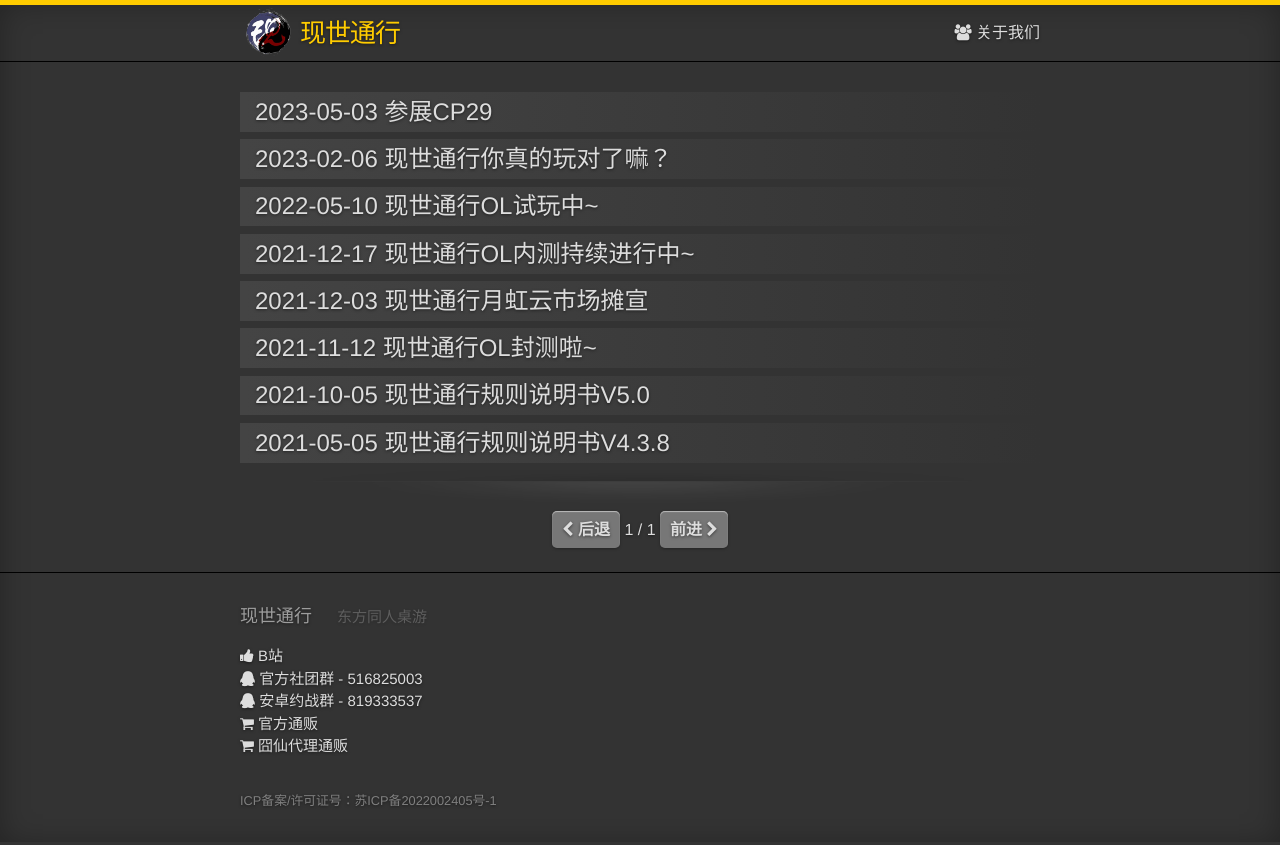
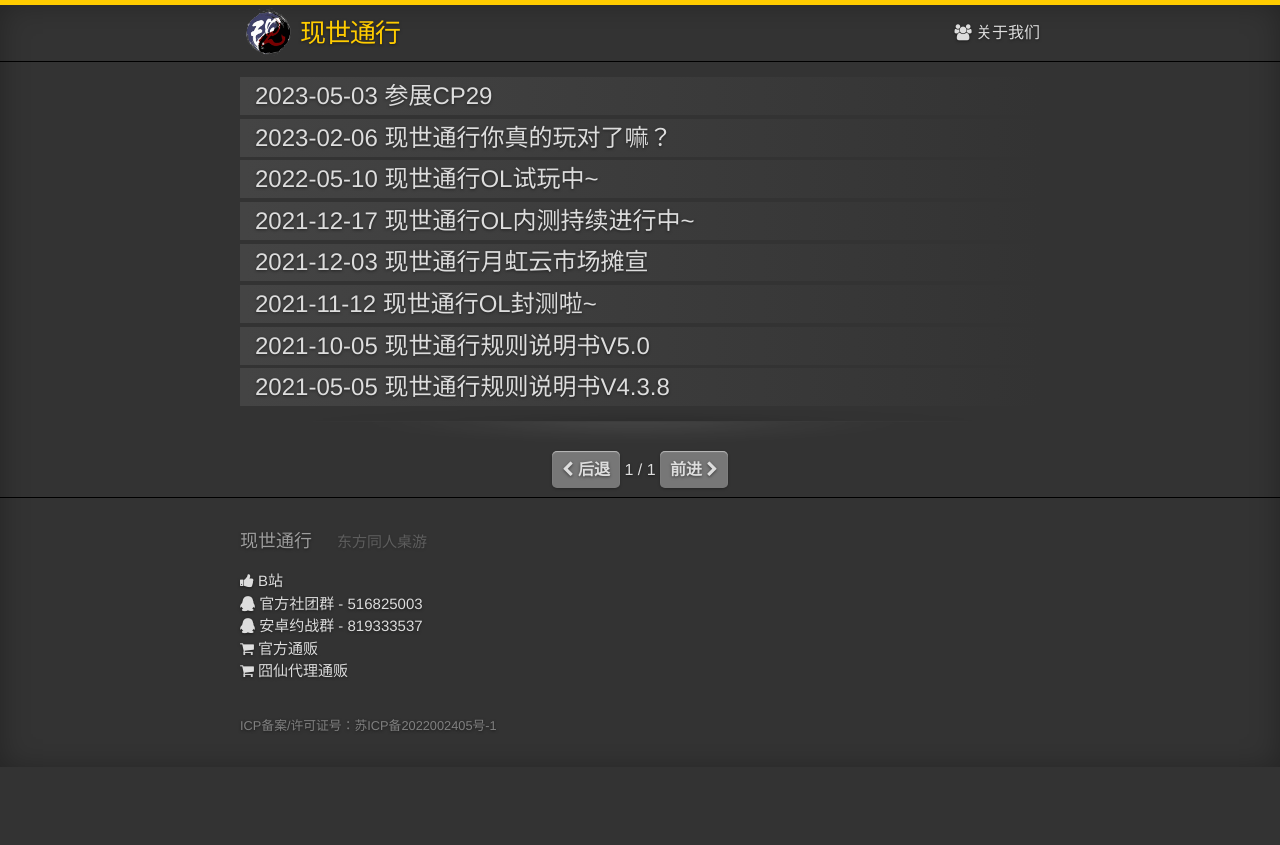
Before and after one commit to louislee92/blog.xstx.fun, a Jekyll site: the page built from index.html, in a window 1280 px wide. Shown: the top 845 px of the page. Built offline with Jekyll 4.4.1, drawn with Linux system fonts in a browser that asks for light colours; nearby versions of some CDN libraries; the list of posts is cut into pages by our own code.

Commit message:
change style

```diff
--- a/_sass/_base.scss
+++ b/_sass/_base.scss
@@ -40,7 +40,7 @@ h1, h2, h3, h4, h5, h6,
 p, blockquote, pre,
 ul, ol, dl, figure,
 %vertical-rhythm {
-    margin-bottom: calc($spacing-unit / 2);
+    margin-bottom: $spacing-unit;
 }
 
 
@@ -72,7 +72,7 @@ figcaption {
  * Lists
  */
 ul, ol {
-    margin-left: $spacing-unit;
+    margin-left: $spacing-unit-lg;
 }
 
 li {
@@ -123,7 +123,7 @@ a {
 blockquote {
     color: $text-color-dark;
     border-left: 4px solid $grey-color-light;
-    padding-left: calc($spacing-unit / 2);
+    padding-left: $spacing-unit;
     font-size: 18px;
     letter-spacing: -1px;
     /* font-style: italic; */
@@ -180,8 +180,8 @@ pre {
     max-width:         calc(#{$content-width});
     margin-right: auto;
     margin-left: auto;
-    padding-right: calc($spacing-unit / 2);
-    padding-left: calc($spacing-unit / 2);
+    padding-right: $spacing-unit;
+    padding-left: $spacing-unit;
     @extend %clearfix;
 }
 
--- a/_sass/_layout.scss
+++ b/_sass/_layout.scss
@@ -52,7 +52,7 @@
     @include media-query($on-palm) {
         position: absolute;
         top: 9px;
-        right: calc($spacing-unit / 2);
+        right: $spacing-unit;
         background-color: $background-color;
         border: 1px solid $grey-color-light;
         border-radius: 5px;
@@ -106,7 +106,7 @@
  */
 .site-footer {
     border-top: 1px solid $grey-color-dark;
-    padding: $spacing-unit 0;
+    padding: $spacing-unit-lg 0;
 
     h2 {
         color: $text-color-dark;
@@ -115,7 +115,7 @@
 
 .footer-heading {
     font-size: 18px;
-    margin-bottom: calc($spacing-unit / 2);
+    margin-bottom: $spacing-unit;
 }
 
 .contact-list,
@@ -127,7 +127,7 @@
 .footer-col-wrapper {
     font-size: 15px;
     color: $text-color-dark;
-    margin-left: calc(-1 * $spacing-unit / 2);
+    margin-left: -$spacing-unit;
     @extend %clearfix;
 
     a {
@@ -141,23 +141,23 @@
 
 .footer-col {
     float: left;
-    margin-bottom: calc($spacing-unit / 2);
-    padding-left: calc($spacing-unit / 2);
+    margin-bottom: $spacing-unit;
+    padding-left: $spacing-unit;
 }
 
 .footer-col-1 {
-    width: -webkit-calc(35% - (#{$spacing-unit} / 2));
-    width:         calc(35% - (#{$spacing-unit} / 2));
+    width: -webkit-calc(35% - #{$spacing-unit});
+    width:         calc(35% - #{$spacing-unit});
 }
 
 .footer-col-2 {
-    width: -webkit-calc(20% - (#{$spacing-unit} / 2));
-    width:         calc(20% - (#{$spacing-unit} / 2));
+    width: -webkit-calc(20% - #{$spacing-unit});
+    width:         calc(20% - #{$spacing-unit});
 }
 
 .footer-col-3 {
-    width: -webkit-calc(45% - (#{$spacing-unit} / 2));
-    width:         calc(45% - (#{$spacing-unit} / 2));
+    width: -webkit-calc(45% - #{$spacing-unit});
+    width:         calc(45% - #{$spacing-unit});
 }
 
 .footer-other {
@@ -174,21 +174,21 @@
 @include media-query($on-laptop) {
     .footer-col-1,
     .footer-col-2 {
-        width: -webkit-calc(50% - (#{$spacing-unit} / 2));
-        width:         calc(50% - (#{$spacing-unit} / 2));
+        width: -webkit-calc(50% - #{$spacing-unit});
+        width:         calc(50% - #{$spacing-unit});
     }
 
     .footer-col-3 {
-        width: -webkit-calc(100% - (#{$spacing-unit} / 2));
-        width:         calc(100% - (#{$spacing-unit} / 2));
+        width: -webkit-calc(100% - #{$spacing-unit});
+        width:         calc(100% - #{$spacing-unit});
     }
 }
 
 @include media-query($on-palm) {
     .footer-col {
         float: none;
-        width: -webkit-calc(100% - (#{$spacing-unit} / 2));
-        width:         calc(100% - (#{$spacing-unit} / 2));
+        width: -webkit-calc(100% - #{$spacing-unit});
+        width:         calc(100% - #{$spacing-unit});
     }
 }
 
@@ -211,8 +211,8 @@
     list-style: none;
 
     > li {
-        margin-bottom: calc($spacing-unit/4);
-		padding: calc($spacing-unit/16);
+        margin-bottom: calc(#{$spacing-unit}/4);
+		padding: calc(#{$spacing-unit}/16);
 		background: linear-gradient(to right, $blank-color, $background-color);
 		border-left: 5px solid $blank-color;
 		padding-left: 10px;
@@ -291,7 +291,7 @@ span.previous, span.next {
  */
 .post-header {
     text-align: center;
-    margin-bottom: calc($spacing-unit / 2);
+    margin-bottom: $spacing-unit;
 
     h1 {
         font-weight: bold;
@@ -309,7 +309,7 @@ span.previous, span.next {
 }
 
 .post-content {
-    margin-bottom: $spacing-unit;
+    margin-bottom: $spacing-unit-lg;
     counter-reset: section;
 
     h2, h3, h4 {
--- a/css/main.scss
+++ b/css/main.scss
@@ -12,7 +12,8 @@ $base-font-weight: 400;
 $small-font-size:  $base-font-size * 0.875;
 $base-line-height: 1.5;
 
-$spacing-unit:     .3rem;
+$spacing-unit-lg: .3rem;
+$spacing-unit:     .15rem;
 
 $text-color:       #ddd;
 $text-color-light: lighten($text-color, 35%);
@@ -50,8 +51,8 @@ $on-laptop:        800px;
 // Use media queries like this:
 @include media-query($on-palm) {
      .wrapper {
-         padding-right: calc($spacing-unit / 2);
-         padding-left: calc($spacing-unit / 2);
+         padding-right: $spacing-unit;
+         padding-left: $spacing-unit;
      }
  }
 
```
